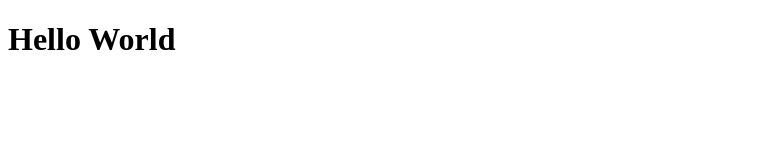
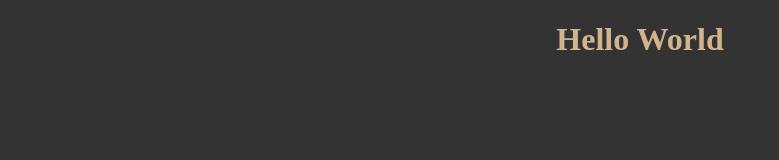
Before and after one commit to tauhided/demo, a plain HTML site: page index.html in a window 1280 px wide. Shown: the whole page, without its empty margins (0-779 px from the left). Drawn offline with Linux system fonts and the light colour scheme.

Commit message:
heading modified

```diff
--- a/index.html
+++ b/index.html
@@ -5,6 +5,18 @@
   <meta name="viewport" content="width=device-width, initial-scale=1.0">
   <meta http-equiv="X-UA-Compatible" content="ie=edge">
   <title>doc</title>
+  <style>
+    body {
+      background: #333;
+      margin: 0;
+    }
+
+    h1 {
+      text-align: center;
+      color: tan;
+    }
+
+  </style>
 </head>
 <body>
   <h1>Hello World</h1>
```
